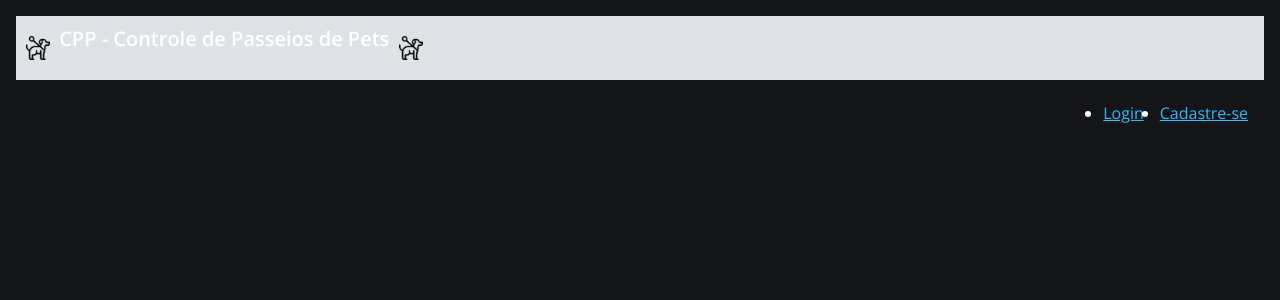
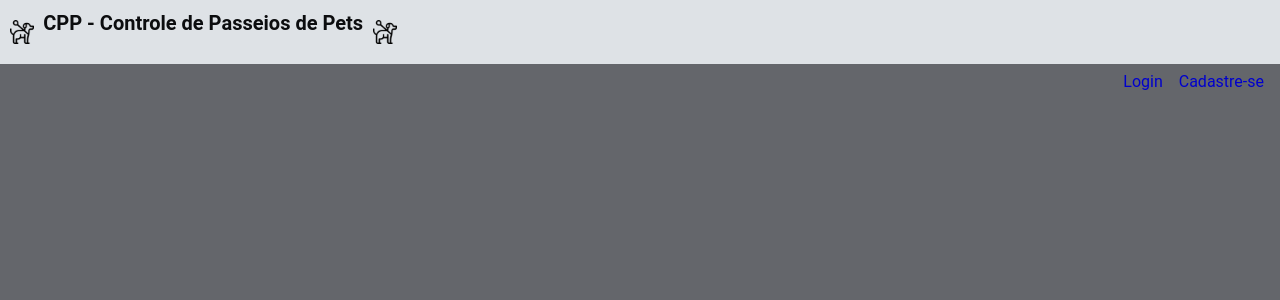
Before and after one commit to debora-sl/controle-passeios-pet, a React (Create React App) app: page / in a window 1280 px wide. Shown: the top 300 px of the page. Built offline with nearby package versions, Linux system fonts and the light colour scheme.

Commit message:
Alteração na cor padrão Azul, para um tom mais escuro.

```diff
--- a/src/styles/Theme.tsx
+++ b/src/styles/Theme.tsx
@@ -18,7 +18,7 @@
     green: '#23DB42',
     teal: '#89DD13',
     cyan: '#3BC9DB',
-    blue: '#25BEFF',
+    blue: '#0000CD',
     indigo: '#4263Eb',
     purple: '#7E5CEF',
     pink: '#FE5895',
--- a/src/styles/global.ts
+++ b/src/styles/global.ts
@@ -1,13 +1,46 @@
 import { createGlobalStyle } from 'styled-components'
 
 export const GlobalStyle = createGlobalStyle`
-  html, body, #root {
-    min-height: 100%;
+  * {
+    margin: 0;
+    padding: 0;
+    box-sizing: border-box;
   }
+
+  html {
+    @media (max-width: 1080px) {
+      font-size: 93.75%;
+    }
+    @media (max-width: 720px) {
+      font-size: 87.5%;
+    }
+  }
+
   body {
-    background: ${(props) => props.theme.colors.gray900};
-    color: ${(props) => props.theme.colors.white};
-    font-family: ${(props) => props.theme.fontFamily.sans};
-    padding: 1rem;
+    background: ${({ theme }) => theme.colors.gray600};
+    -webkit-font-smoothing: antialiased;
+    color: ${({ theme }) => theme.colors.black};
+  }
+
+  body,
+  input,
+  select,
+  textarea,
+  button {
+    font: 400 1rem 'Roboto', Helvetica, Arial, sans-serif;
+  }
+
+  a {
+    color: inherit;
+    text-decoration: none;
+  }
+
+  button {
+    cursor: pointer;
+  }
+
+  ul,
+  li {
+    list-style: none;
   }
 `
```
